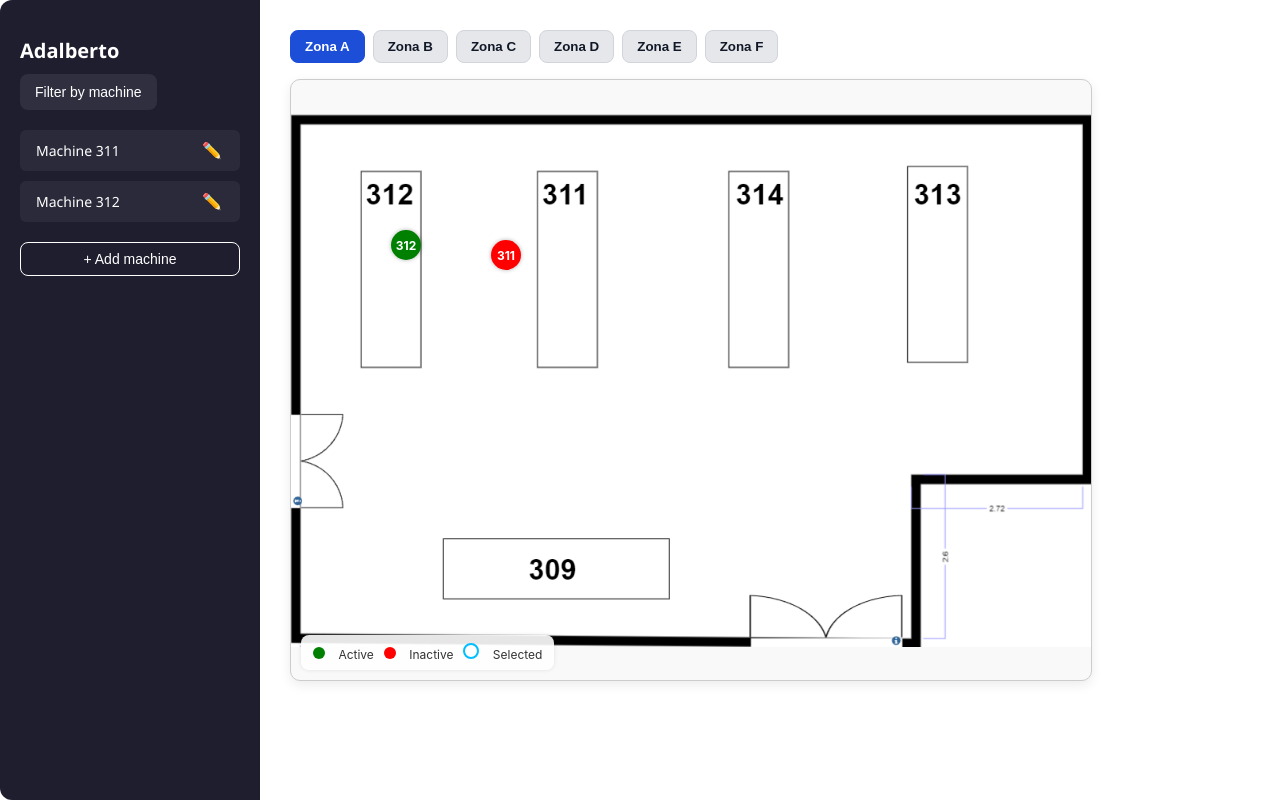
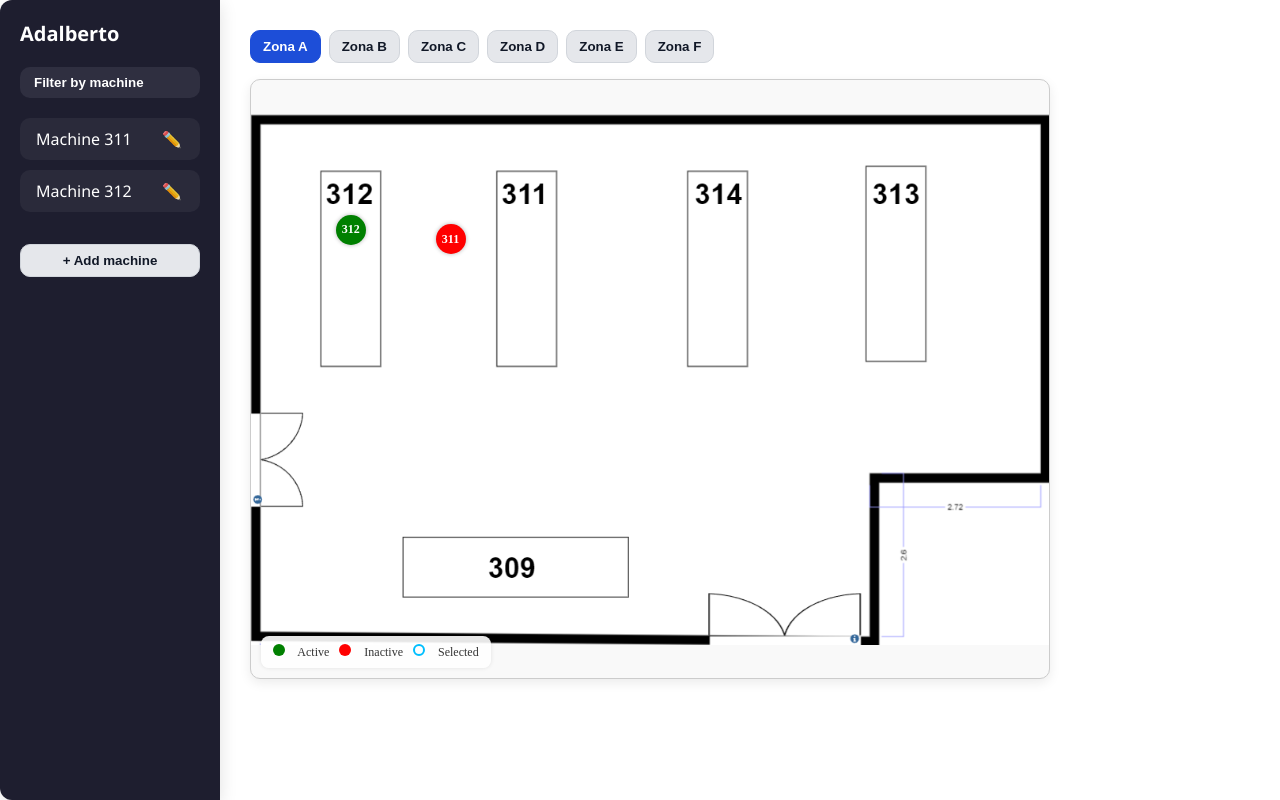
Before and after one commit to 22Gordon/frontend-2d, a React (Create React App) app: page / in a window 1280 px wide. Built offline with nearby package versions, Linux system fonts and the light colour scheme; no server answers.

Commit message:
Commit 13 - CSS

```diff
--- a/src/App.js
+++ b/src/App.js
@@ -6,6 +6,8 @@ import ZoneSelector from "./components/ZoneSelector";
 import Sidebar from "./components/Sidebar";
 import layoutData from "./layout/layout.json";
 import { getMachineDataFromOrion } from "./services/orionClient";
+import "./styles/ui.css";
+
 
 function App() {
   const [selectedMachine, setSelectedMachine] = useState(null);
@@ -38,24 +40,24 @@ function App() {
   const zoneMachines = layoutData[selectedZone]?.machines || {};
 
   return (
-    <div style={{ display: "flex", height: "100vh" }}>
+    <div className="app-shell">
       <Sidebar
         machines={Object.keys(zoneMachines)}
         selectedMachine={selectedMachine}
         onSelectMachine={handleSelectMachine}
       />
 
-      <div style={{ flex: 1, padding: 30 }}>
+      <div className="app-main">
         <ZoneSelector selectedZone={selectedZone} onChangeZone={handleZoneChange} />
 
-        <div style={{ display: "flex", gap: 60 }}>
+        <div className="content-row">
           <FactoryMap
             selectedZone={selectedZone}
             onSelectMachine={handleSelectMachine}
             machineData={machineData}
-            selectedMachine={selectedMachine}  // <- necessário para o destaque
+            selectedMachine={selectedMachine} // necessário para o destaque
           />
-          <div>
+
           {selectedMachine && (
             <MachineDetails
               machineId={selectedMachine}
@@ -65,7 +67,6 @@ function App() {
         </div>
       </div>
     </div>
-    </div>
   );
 }
 export default App;
--- a/src/components/FactoryMap.css
+++ b/src/components/FactoryMap.css
@@ -58,3 +58,13 @@
   gap: 6px;
   margin-right: 10px;
 }
+
+.factory-map { overflow: hidden; }
+
+.machine {
+  transform-origin: center;
+}
+
+@media (max-width: 480px) {
+  .machine { width: 26px !important; height: 26px !important; font-size: 11px; }
+}
--- a/src/components/FactoryMap.jsx
+++ b/src/components/FactoryMap.jsx
@@ -9,6 +9,9 @@ function FactoryMap({ selectedZone, onSelectMachine, machineData, selectedMachin
   const backgroundImage = require(`../assets/${zoneData.image}`);
   const machines = zoneData.machines;
 
+  const baseW = zoneData.baseWidth || 800;
+  const baseH = zoneData.baseHeight || 600;
+
   return (
     <div
       className="factory-map"
@@ -17,8 +20,8 @@ function FactoryMap({ selectedZone, onSelectMachine, machineData, selectedMachin
         backgroundSize: "contain",
         backgroundRepeat: "no-repeat",
         backgroundPosition: "center",
-        width: "800px",
-        height: "600px",
+        width: "800px",   // desktop
+        height: "600px",  // desktop
         position: "relative",
         border: "1px solid #ccc",
         borderRadius: "10px",
@@ -40,15 +43,18 @@ function FactoryMap({ selectedZone, onSelectMachine, machineData, selectedMachin
           updated ? `Updated: ${new Date(updated).toLocaleString("en-GB")}` : null,
         ].filter(Boolean).join("\n");
 
+        // Converter posições px -> %
+        const topPct = (data.position.y / baseH) * 100;
+        const leftPct = (data.position.x / baseW) * 100;
+
         return (
           <div
             key={id}
             className={`machine ${status === "active" ? "active" : "inactive"} ${isSelected ? "selected" : ""}`}
             title={tooltipText}
             style={{
-              position: "absolute",
-              top: data.position.y,
-              left: data.position.x,
+              top: `${topPct}%`,
+              left: `${leftPct}%`,
               width: 30,
               height: 30,
               borderRadius: 20,
@@ -61,7 +67,8 @@ function FactoryMap({ selectedZone, onSelectMachine, machineData, selectedMachin
               cursor: "pointer",
               border: isSelected ? "3px solid #00bfff" : "none",
               boxShadow: isSelected ? "0 0 8px #00bfff" : "0 0 4px rgba(0,0,0,0.3)",
-              transform: isSelected ? "scale(1.1)" : "scale(1)",
+              transform: isSelected ? "translate(-50%, -50%) scale(1.1)" : "translate(-50%, -50%) scale(1)",
+              position: "absolute",
               zIndex: isSelected ? 2 : 1,
               transition: "all 0.2s ease-in-out",
             }}
@@ -72,7 +79,6 @@ function FactoryMap({ selectedZone, onSelectMachine, machineData, selectedMachin
         );
       })}
 
-      {/* Legenda */}
       <div className="map-legend">
         <span><div style={{ width: 12, height: 12, background: "green", borderRadius: "50%" }} /></span> Active
         <span style={{ marginLeft: 10 }}><div style={{ width: 12, height: 12, background: "red", borderRadius: "50%" }} /></span> Inactive
--- a/src/components/Sidebar.css
+++ b/src/components/Sidebar.css
@@ -1,85 +1,7 @@
-.sidebar {
-  background-color: #1e1e2f;
-  color: #fff;
-  width: 220px;
-  padding: 20px;
-  border-radius: 12px 0 0 12px;
-  font-family: 'Segoe UI', sans-serif;
-  display: flex;
-  flex-direction: column;
-  gap: 20px;
+.sidebar{
+  background-color:#1e1e2f; color:#fff; width:220px; padding:20px;
+  border-radius:12px 0 0 12px; font-family:'Segoe UI', sans-serif;
+  display:flex; flex-direction:column; gap:20px; box-shadow:0 4px 18px rgba(0,0,0,.12);
 }
-
-.sidebar-title {
-  font-size: 20px;
-  font-weight: bold;
-  margin-bottom: 10px;
-}
-
-.sidebar-filter-button {
-  background-color: #2f2f40;
-  border: none;
-  color: #fff;
-  padding: 10px 15px;
-  border-radius: 8px;
-  font-size: 14px;
-  cursor: pointer;
-  transition: background-color 0.2s ease-in-out;
-}
-
-.sidebar-filter-button:hover {
-  background-color: #3f3f50;
-}
-
-.machine-list {
-  display: flex;
-  flex-direction: column;
-  gap: 10px;
-}
-
-.machine-item {
-  background-color: #2a2a3a;
-  padding: 10px 12px;
-  border-radius: 6px;
-  display: flex;
-  justify-content: space-between;
-  align-items: center;
-  font-size: 14px;
-  cursor: pointer;
-  transition: background-color 0.2s ease;
-  border-left: 4px solid transparent;
-}
-
-.machine-item:hover {
-  background-color: #3a3a4a;
-}
-
-.machine-item.selected {
-  background-color: #00c2c2;
-  color: #000;
-  font-weight: bold;
-  border-left: 4px solid #007777;
-}
-
-.edit-button {
-  background: none;
-  border: none;
-  cursor: pointer;
-  font-size: 16px;
-  color: inherit;
-}
-
-.add-machine-button {
-  background-color: transparent;
-  color: #fff;
-  border: 1px solid #fff;
-  padding: 8px;
-  border-radius: 8px;
-  cursor: pointer;
-  font-size: 14px;
-  transition: background-color 0.2s ease;
-}
-
-.add-machine-button:hover {
-  background-color: #444;
-}
+.sidebar-title{ font-size:20px; font-weight:800; margin:0 0 10px 0; }
+.sidebar-header{ display:flex; flex-direction:column; gap:10px; }
--- a/src/components/Sidebar.jsx
+++ b/src/components/Sidebar.jsx
@@ -1,33 +1,34 @@
 import React from "react";
-import "./Sidebar.css";
+import "./Sidebar.css";      // mantém cores do painel escuro
+import "../styles/ui.css";   // estilos partilhados
 
-function Sidebar({ machines, selectedMachine, onSelectMachine }) {
+export default function Sidebar({ machines, selectedMachine, onSelectMachine }) {
   return (
     <div className="sidebar">
       <div className="sidebar-header">
         <h2 className="sidebar-title">Adalberto</h2>
-        <button className="sidebar-filter-button">Filter by machine</button>
+        <button className="btn btn--ghost">Filter by machine</button>
       </div>
 
-      <div className="machine-list">
-        {machines.map((id) => {
-          const isSelected = selectedMachine === id;
+      <div className="list">
+        {machines.map(id => {
+          const isSel = selectedMachine === id;
           return (
             <div
               key={id}
-              className={`machine-item ${isSelected ? "selected" : ""}`}
+              className={`list-item ${isSel ? "selected" : ""}`}
               onClick={() => onSelectMachine(id)}
             >
               <span>{`Machine ${id}`}</span>
-              <button className="edit-button">✏️</button>
+              <button className="icon-btn" title="Edit">✏️</button>
             </div>
           );
         })}
       </div>
 
-      <button className="add-machine-button">+ Add machine</button>
+      <button className="btn" style={{ width: "100%", justifyContent: "center", marginTop: 12 }}>
+        + Add machine
+      </button>
     </div>
   );
 }
-
-export default Sidebar;
--- a/src/components/ZoneSelector.css
+++ /dev/null
@@ -1,15 +0,0 @@
-.zone-bar { display: flex; gap: 8px; margin-bottom: 16px; }
-
-.zone-btn {
-  padding: 8px 14px;
-  border-radius: 8px;
-  border: 1px solid #d1d5db;
-  background: #e5e7eb;
-  color: #111827;
-  cursor: pointer;
-  font-weight: 600;
-  transition: transform .05s ease, background-color .2s ease;
-}
-.zone-btn:hover { background: #dcdfe4; }
-.zone-btn:active { transform: translateY(1px); }
-.zone-btn.active { background: #1d4ed8; border-color: #1d4ed8; color: #fff; }
--- a/src/components/ZoneSelector.jsx
+++ b/src/components/ZoneSelector.jsx
@@ -1,14 +1,14 @@
 import React from "react";
-import "./ZoneSelector.css";
+import "../styles/ui.css";
 
 export default function ZoneSelector({ selectedZone, onChangeZone }) {
-  const zones = ["A", "B", "C", "D", "E", "F"];
+  const zones = ["A","B","C","D","E","F"];
   return (
-    <div className="zone-bar">
-      {zones.map((z) => (
+    <div className="chipbar">
+      {zones.map(z => (
         <button
           key={z}
-          className={`zone-btn ${selectedZone === z ? "active" : ""}`}
+          className={`chip ${selectedZone === z ? "is-active" : ""}`}
           onClick={() => onChangeZone(z)}
         >
           Zona {z}
--- a/src/index.css
+++ b/src/index.css
@@ -1,13 +1,42 @@
-body {
+html, body, #root {
+  height: 100%;
   margin: 0;
-  font-family: -apple-system, BlinkMacSystemFont, 'Segoe UI', 'Roboto', 'Oxygen',
-    'Ubuntu', 'Cantarell', 'Fira Sans', 'Droid Sans', 'Helvetica Neue',
-    sans-serif;
-  -webkit-font-smoothing: antialiased;
-  -moz-osx-font-smoothing: grayscale;
+  padding: 0;
 }
 
-code {
-  font-family: source-code-pro, Menlo, Monaco, Consolas, 'Courier New',
-    monospace;
+body {
+  background-color: #fff; /* ou outra cor de fundo desejada */
 }
+
+* {
+  box-sizing: border-box;
+}
+
+
+/* --- App layout --- */
+.app-shell { display: flex; height: 100vh; }
+.app-main { flex: 1; padding: 30px; }
+.content-row { display: flex; gap: 60px; align-items: flex-start; }
+
+/* Responsivo */
+@media (max-width: 1200px) {
+  .app-shell { flex-direction: column; height: auto; }
+  .sidebar { width: 100%; border-radius: 0; }
+  .app-main { padding: 16px; }
+  .content-row { flex-direction: column; gap: 20px; }
+
+  /* Detalhes ocupa largura total */
+  .md-card { width: 100%; max-width: 100%; }
+
+  /* Mapa largura total com proporção 4:3 */
+  .factory-map {
+    width: 100% !important;
+    max-width: 100%;
+    height: auto !important;
+    aspect-ratio: 4 / 3;
+  }
+}
+
+@media (max-width: 480px) {
+  .machine { width: 26px !important; height: 26px !important; font-size: 11px; }
+}
--- /dev/null
+++ b/src/styles/ui.css
@@ -0,0 +1,43 @@
+:root{
+  --bg-dark:#1e1e2f; --bg-card:#2a2a3a; --bg-muted:#e5e7eb;
+  --text:#111827; --text-inv:#fff; --primary:#1d4ed8; --teal:#00c2c2;
+  --border:#d1d5db; --shadow:0 4px 12px rgba(0,0,0,.08);
+}
+
+/* Botões base */
+.btn{
+  display:inline-flex; align-items:center; gap:8px;
+  padding:8px 14px; border-radius:10px; border:1px solid var(--border);
+  background:var(--bg-muted); color:var(--text); font-weight:600;
+  cursor:pointer; transition:transform .05s ease, background-color .2s ease, box-shadow .2s ease;
+}
+.btn:hover{ background:#dcdfe4; box-shadow:var(--shadow); }
+.btn:active{ transform:translateY(1px); }
+.btn--solid{ background:var(--primary); border-color:var(--primary); color:#fff; }
+.btn--ghost{ background:#2f2f40; border:0; color:#fff; }
+.btn--ghost:hover{ background:#3f3f50; }
+
+/* Chips (ZoneSelector) */
+.chipbar{ display:flex; gap:8px; margin-bottom:16px; flex-wrap:wrap; }
+.chip{
+  padding:8px 12px; border-radius:10px; border:1px solid var(--border);
+  background:var(--bg-muted); color:var(--text); font-weight:600; cursor:pointer;
+  transition:background-color .2s ease, transform .05s ease;
+}
+.chip:hover{ background:#dcdfe4; }
+.chip:active{ transform:translateY(1px); }
+.chip.is-active{ background:var(--primary); border-color:var(--primary); color:#fff; }
+
+/* Lista (Sidebar) */
+.list{ display:flex; flex-direction:column; gap:10px; }
+.list-item{
+  display:flex; justify-content:space-between; align-items:center;
+  padding:10px 12px; border-radius:10px; background:var(--bg-card); color:#fff;
+  border-left:4px solid transparent; cursor:pointer; transition:background .2s ease, box-shadow .2s ease;
+}
+.list-item:hover{ background:#3a3a4a; box-shadow:var(--shadow); }
+.list-item.selected{ background:var(--teal); color:#000; border-left-color:#007777; }
+
+/* Icon button (lapis) */
+.icon-btn{ background:none; border:0; font-size:16px; color:inherit; cursor:pointer; opacity:.9; }
+.icon-btn:hover{ opacity:1; }
```
Lines whose indentation alone changed are shown as unchanged.
